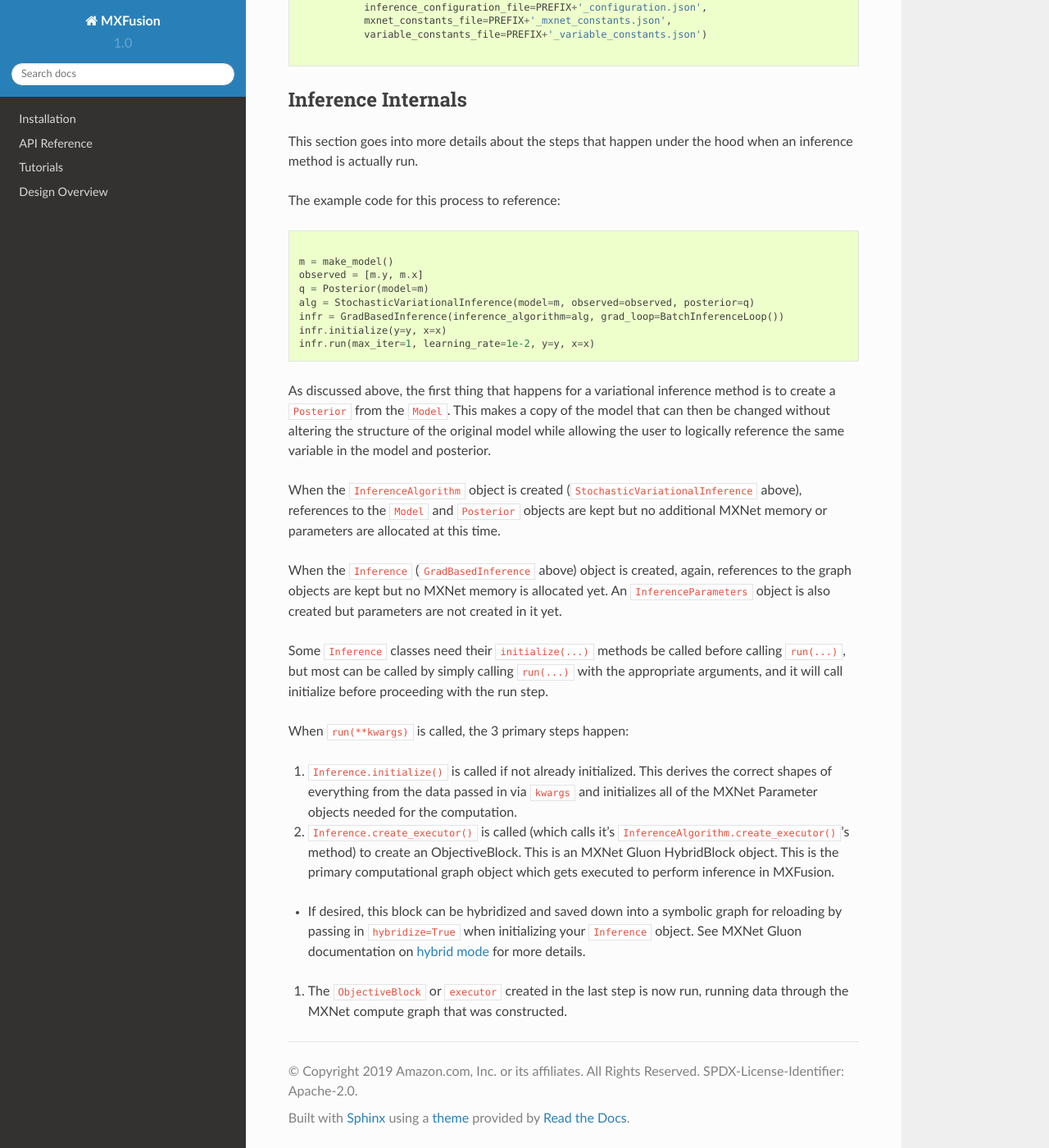
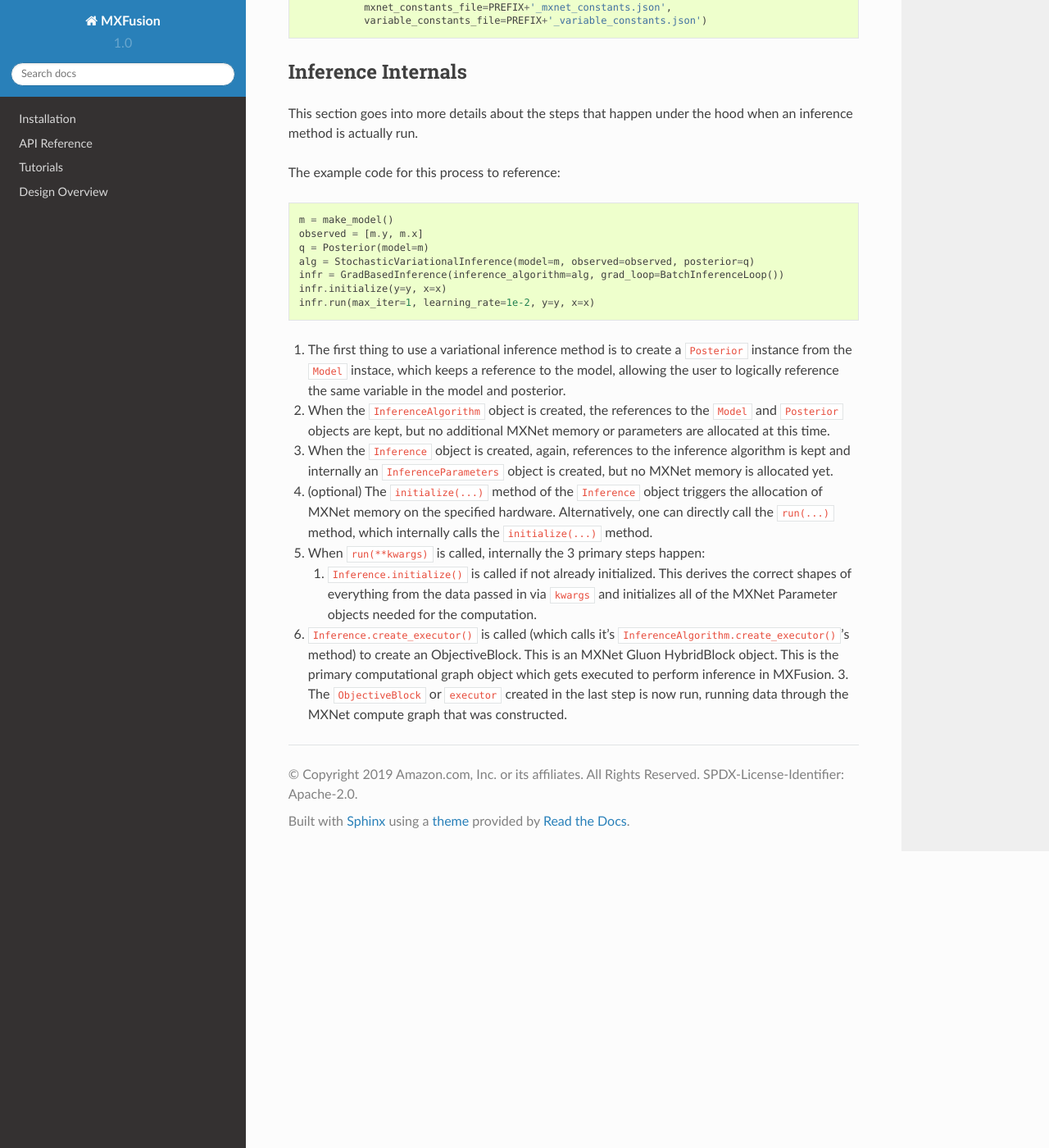
Before and after one commit to amzn/MXFusion, a Sphinx documentation site: the page built from docs/design_documents/inference.md, in a window 1280 px wide and 1400 px high, scrolled down 3958 px. Shown: the whole window at 82% size. Built offline with Sphinx 7.4.7 and the Read the Docs theme 2.0.0, drawn with Linux system fonts in a browser that asks for light colours; pages that are not in the unit, such as notebooks, are missing from menus.

Commit message:
Inference doc edits from PR
Co-Authored-By: meissnereric <meissner.eric.7@gmail.com>

````diff
--- a/docs/design_documents/inference.md
+++ b/docs/design_documents/inference.md
@@ -86,7 +86,6 @@
 
 In process 1:
 ```py
-
 x = np.random.rand(1000, 1)
 y = np.random.rand(1000, 1)
 
@@ -123,8 +122,6 @@
            inference_configuration_file=PREFIX+'_configuration.json',
            mxnet_constants_file=PREFIX+'_mxnet_constants.json',
            variable_constants_file=PREFIX+'_variable_constants.json')
-
-
 ```
 
 ## Inference Internals
@@ -132,8 +129,7 @@
 This section goes into more details about the steps that happen under the hood when an inference method is actually run.
 
 The example code for this process to reference:
-```
-
+```py
 m = make_model()
 observed = [m.y, m.x]
 q = Posterior(model=m)
@@ -141,20 +137,17 @@
 infr = GradBasedInference(inference_algorithm=alg, grad_loop=BatchInferenceLoop())
 infr.initialize(y=y, x=x)
 infr.run(max_iter=1, learning_rate=1e-2, y=y, x=x)
-
 ```
 
+1. The first thing to use a variational inference method is to create a ```Posterior``` instance from the ```Model``` instace, which keeps a reference to the model, allowing the user to logically reference the same variable in the model and posterior.
 
-As discussed above, the first thing that happens for a variational inference method is to create a ```Posterior``` from the ```Model```. This makes a copy of the model that can then be changed without altering the structure of the original model while allowing the user to logically reference the same variable in the model and posterior.
+2. When the ```InferenceAlgorithm``` object is created, the references to the ```Model``` and ```Posterior``` objects are kept, but no additional MXNet memory or parameters are allocated at this time.
 
-When the ```InferenceAlgorithm``` object is created (```StochasticVariationalInference``` above), references to the ```Model``` and ```Posterior``` objects are kept but no additional MXNet memory or parameters are allocated at this time.
+3. When the ```Inference``` object is created, again, references to the inference algorithm is kept and internally an ```InferenceParameters``` object is created, but no MXNet memory is allocated yet.
 
-When the ```Inference``` (```GradBasedInference``` above) object is created, again, references to the graph objects are kept but no MXNet memory is allocated yet. An ```InferenceParameters``` object is also created but parameters are not created in it yet.
+4. (optional) The ```initialize(...)``` method of the ```Inference``` object triggers the allocation of MXNet memory on the specified hardware. Alternatively, one can directly call the ```run(...)``` method, which internally calls the ```initialize(...)``` method.
 
-Some ```Inference``` classes need their ```initialize(...)``` methods be called before calling ```run(...)```, but most can be called by simply calling ```run(...)``` with the appropriate arguments, and it will call initialize before proceeding with the run step.
-
-When ```run(**kwargs)``` is called, the 3 primary steps happen:
-1. ```Inference.initialize()``` is called if not already initialized. This derives the correct shapes of everything from the data passed in via ```kwargs``` and initializes all of the MXNet Parameter objects needed for the computation.
+5. When ```run(**kwargs)``` is called, internally the 3 primary steps happen:
+    1. ```Inference.initialize()``` is called if not already initialized. This derives the correct shapes of everything from the data passed in via ```kwargs``` and initializes all of the MXNet Parameter objects needed for the computation.
 2. ```Inference.create_executor()``` is called (which calls it's ```InferenceAlgorithm.create_executor()```'s method) to create an ObjectiveBlock. This is an MXNet Gluon HybridBlock object. This is the primary computational graph object which gets executed to perform inference in MXFusion.
- * If desired, this block can be hybridized and saved down into a symbolic graph for reloading by passing in ```hybridize=True``` when initializing your ```Inference``` object. See MXNet Gluon documentation on [hybrid mode](https://mxnet.incubator.apache.org/tutorials/gluon/hybrid.html) for more details.
-3. The ```ObjectiveBlock``` or ```executor``` created in the last step is now run, running data through the MXNet compute graph that was constructed.
+    3. The ```ObjectiveBlock``` or ```executor``` created in the last step is now run, running data through the MXNet compute graph that was constructed.
````
